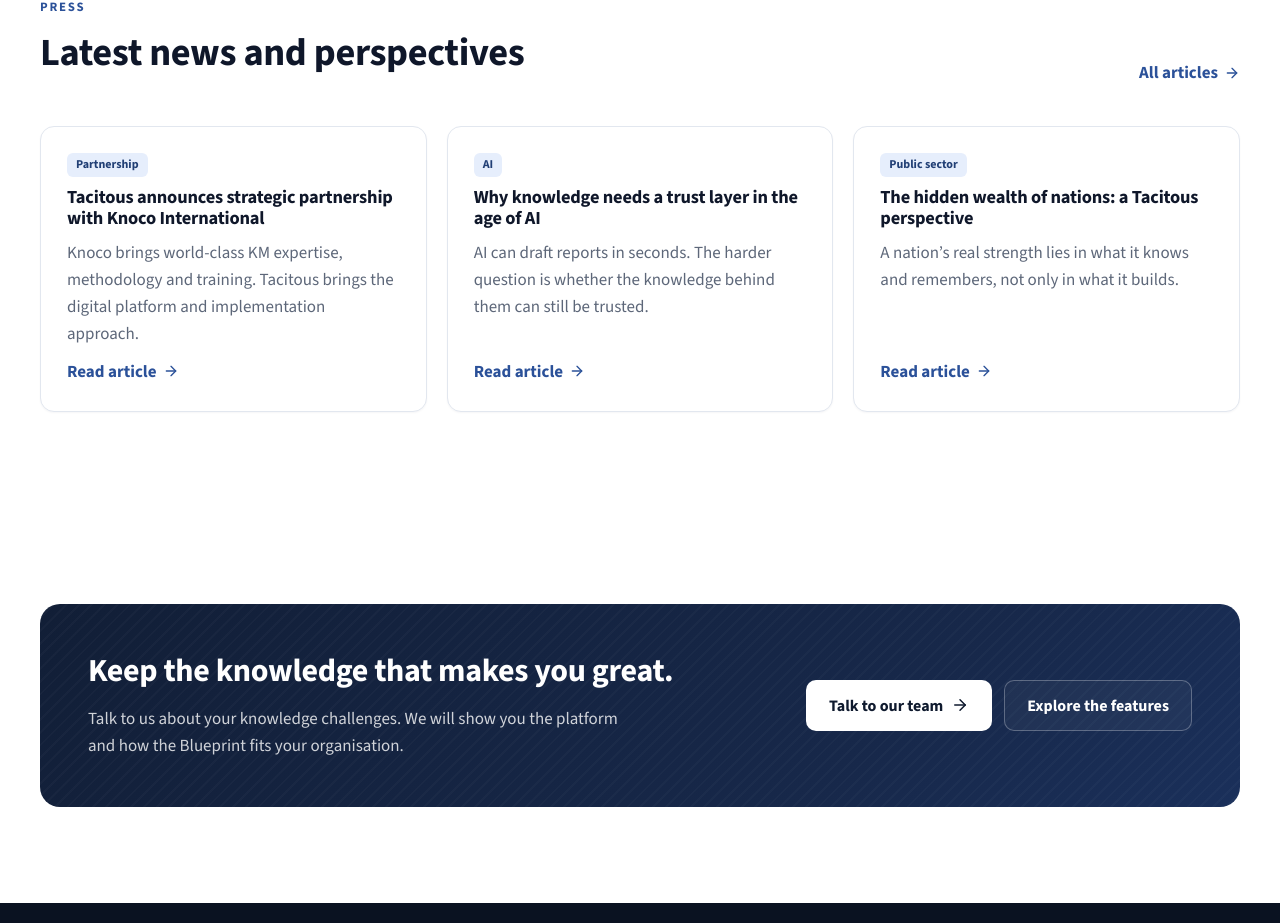
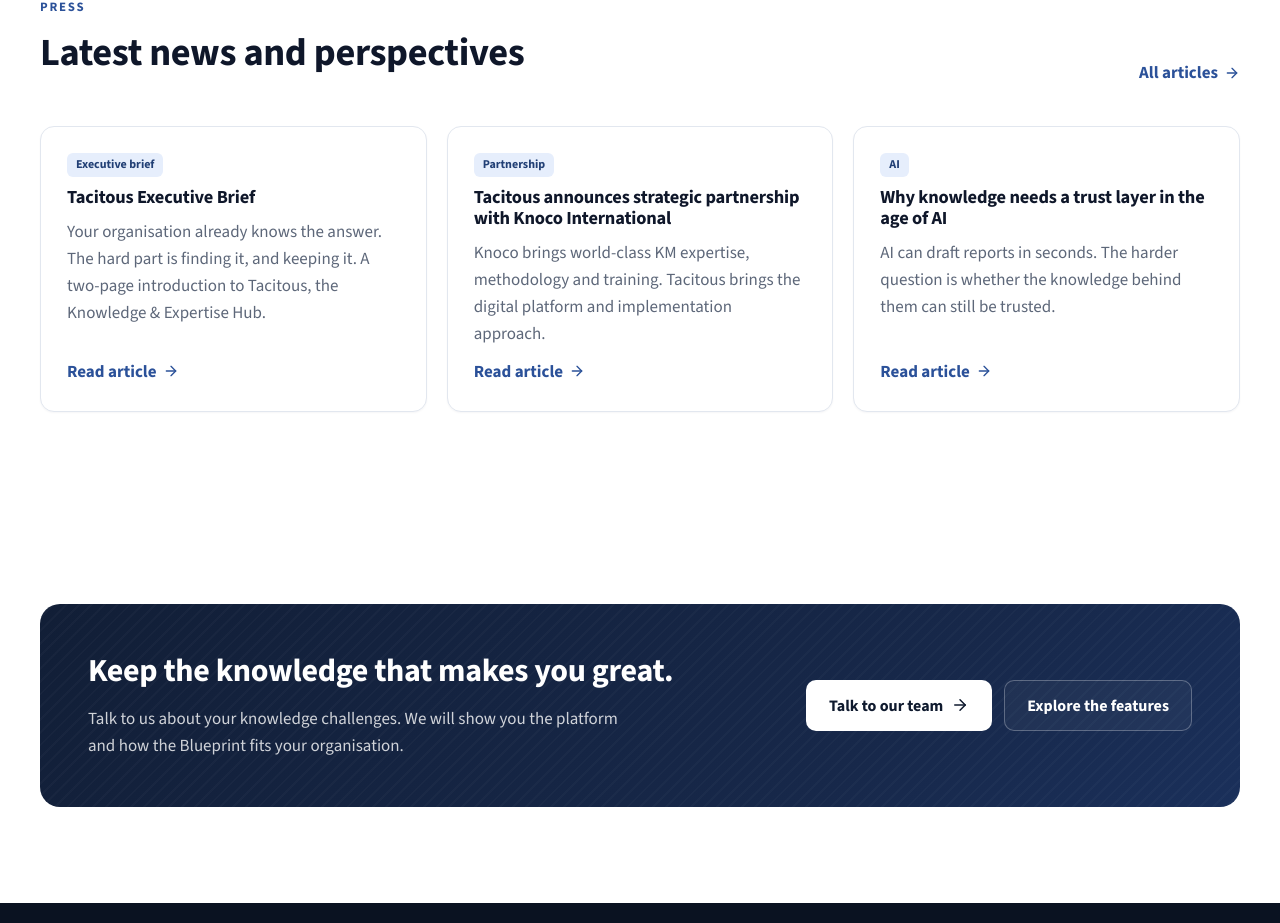
Before and after one commit to jrpanantha1/Tacitous-Site-New, a React (Vite) app: page / in a window 1280 px wide. Shown: the part 9195-10118 px from the top of the page. Built offline with nearby package versions, Linux system fonts and the light colour scheme.

Commit message:
Add the Executive Brief as an article with a PDF download
Co-Authored-By: Claude Opus 5.5 <noreply@anthropic.com>
Claude-Session: https://claude.ai/code/session_01WLEbjhqoaAf8McVVCkCh46

```diff
--- a/src/content/press.ts
+++ b/src/content/press.ts
@@ -13,9 +13,51 @@ export type PressPost = {
   image?: string;
   body: string[];
   external?: { label: string; url: string };
+  /** A file to download alongside the article, such as a PDF version, with an optional cover image. */
+  download?: { label: string; href: string; size: string; cover?: string };
 };
 
 export const posts: PressPost[] = [
+  {
+    slug: 'tacitous-executive-brief',
+    title: 'Tacitous Executive Brief',
+    excerpt:
+      'Your organisation already knows the answer. The hard part is finding it, and keeping it. A two-page introduction to Tacitous, the Knowledge & Expertise Hub.',
+    authors: ['Tacitous'],
+    tags: ['Executive brief'],
+    download: {
+      label: 'Download the Executive Brief',
+      href: '/downloads/tacitous-executive-brief.pdf',
+      size: 'PDF, 2 pages, 1.2 MB',
+      cover: '/downloads/tacitous-executive-brief-cover.webp',
+    },
+    body: [
+      'Tacitous is a Knowledge & Expertise Hub. It connects what your people know to the people who need it, and captures that knowledge before it walks out of the door.',
+      '## What is it?',
+      'Everything starts with an expertise category. You define the areas of expertise that matter to your organisation and name Designated Experts for each one. People, Learnings, decisions, communities and library resources are then connected through those categories, so knowledge reaches the people who need it, and anyone can find the knowledge and the experts behind it.',
+      'Tacitous doesn’t simply store knowledge. It connects knowledge, people and expertise so that organisations can put what they know to work.',
+      '## How does it help me?',
+      'When experienced people leave, their knowledge shouldn’t leave with them. Most of what an organisation knows is never written down. It lives in judgement, context and relationships.',
+      'Find who knows what. Stop relying on whoever people happen to know. Find the colleague who solved it last year, and what they learned.',
+      'Keep expertise when people leave. Retirements, restructures and turnover no longer mean losing years of experience after a handover of a few days and a folder of documents.',
+      'Reuse what you have learned. Lessons become Learnings that people can find and apply, so the same mistakes don’t return. That matters for AI too: it is only as useful as the knowledge behind it.',
+      'Communities and professional organisations get the most value from Tacitous. It works in federated environments and can be run in most regions.',
+      '## Four ways to put what you know to work',
+      'See who knows what. The Expertise Map links each category to its experts, Learnings, organisations, communities and events. A network view shows how people are connected.',
+      'Keep knowledge before people move on. A structured conversation covers the role, up to seven conversation points and three pieces of advice for a successor, tagged to the right expertise.',
+      'Learn once, apply it again. Lessons learned and best practice become Learnings, with optional approval. People record when they applied one and the benefit it brought.',
+      'Tell the right experts. When switched on, Designated Experts are notified of new discussions, published Learnings and retained knowledge in their categories, with access always respected.',
+      'Also included: public, managed and private Communities of Practice, where discussions can be promoted into published Learnings, plus structured forms for After Action Reviews, Decision and Rationale, Peer Assists, Knowledge Cafés, Innovation and Ideas, and Expert Practice Notes.',
+      '## Built to fit. Yours to keep.',
+      'Open-standard export. Export any expertise category as a knowledge graph in JSON-LD, Turtle or N-Triples, using SKOS, FOAF and Dublin Core.',
+      'Data / Exit Package. Administrators can request a full export of chosen data as JSON and CSV, with stable identifiers and checksums.',
+      'Federated and regional. Works in federated environments and can be run in most regions. Private communities stay private, and access is always respected.',
+      '## How do I get it?',
+      'Talk to us. Book a call or email us, and tell us where knowledge is at risk in your organisation.',
+      'We set you up in minutes. Our team sets up your organisation with all the Knowledge Management tools in a few minutes. Every organisation is set up by a person, never by automatic sign-up, to keep the platform secure.',
+      'Start with one expertise category. Name your Designated Experts and grow from there, guided by our proven KM Blueprint and supported by our consultancy and our strategic partner Knoco International.',
+    ],
+  },
   {
     slug: 'tacitous-knoco-international-strategic-partnership',
     title: 'Tacitous announces strategic partnership with Knoco International',
--- a/src/pages/PressPost.tsx
+++ b/src/pages/PressPost.tsx
@@ -1,5 +1,5 @@
 import { Link, useParams } from 'react-router';
-import { ArrowLeft, ExternalLink } from 'lucide-react';
+import { ArrowLeft, Download, ExternalLink } from 'lucide-react';
 import { CtaBand } from '../components/Blocks';
 import { formatDate, posts, readingMinutes } from '../content/press';
 import NotFound from './NotFound';
@@ -8,6 +8,21 @@ export default function PressPost() {
   const { slug } = useParams();
   const post = posts.find((p) => p.slug === slug);
   if (!post) return <NotFound />;
+
+  const download = post.download && (
+    <aside className="card download-card">
+      {post.download.cover && (
+        <img src={post.download.cover} alt="" width={662} height={936} loading="lazy" decoding="async" />
+      )}
+      <div>
+        <h2 className="h3">{post.title}</h2>
+        <p>{post.download.size}</p>
+        <a href={post.download.href} className="btn btn-primary" download>
+          <Download size={18} aria-hidden="true" /> {post.download.label}
+        </a>
+      </div>
+    </aside>
+  );
 
   return (
     <>
@@ -26,11 +41,15 @@ export default function PressPost() {
       <section className="section">
         <article className="container narrow prose article">
           <p className="article-lead">{post.excerpt}</p>
+          {download}
           {post.body.map((para, i) =>
             para.startsWith('## ') ? <h2 key={i}>{para.slice(3)}</h2> : <p key={i}>{para}</p>,
           )}
           {post.original && (
             <p><a href={post.original.url} className="text-link" rel="noopener noreferrer">{post.original.label} <ExternalLink size={15} /></a></p>
+          )}
+          {post.download && (
+            <p><a href={post.download.href} className="text-link" download>{post.download.label} ({post.download.size}) <Download size={15} /></a></p>
           )}
           {post.external && (
             <p><a href={post.external.url} className="text-link">{post.external.label} <ExternalLink size={15} /></a></p>
--- a/src/styles.css
+++ b/src/styles.css
@@ -767,3 +767,10 @@ a.card:hover, .link-card:hover { transform: translateY(-4px); box-shadow: 0 18px
 .carry-forward { border-left: 4px solid var(--blue-500); }
 .carry-forward h3 { margin-top: 0; }
 .carry-forward .text-link { margin-top: 12px; }
+
+/* Downloadable version of an article, such as the Executive Brief PDF. */
+.download-card { display: flex; gap: 1.5rem; align-items: center; margin: 2rem 0; }
+.download-card img { width: 120px; height: auto; border-radius: 6px; box-shadow: 0 6px 18px rgba(15, 30, 60, 0.18); flex-shrink: 0; }
+.download-card h2 { margin: 0 0 0.25rem; }
+.download-card p { margin: 0 0 1rem; }
+@media (max-width: 520px) { .download-card { flex-direction: column; align-items: flex-start; } }
```
Also changed, not shown: public/downloads/tacitous-executive-brief-cover.webp (added), 1 other file (tests, documents, lock files or other folders).
